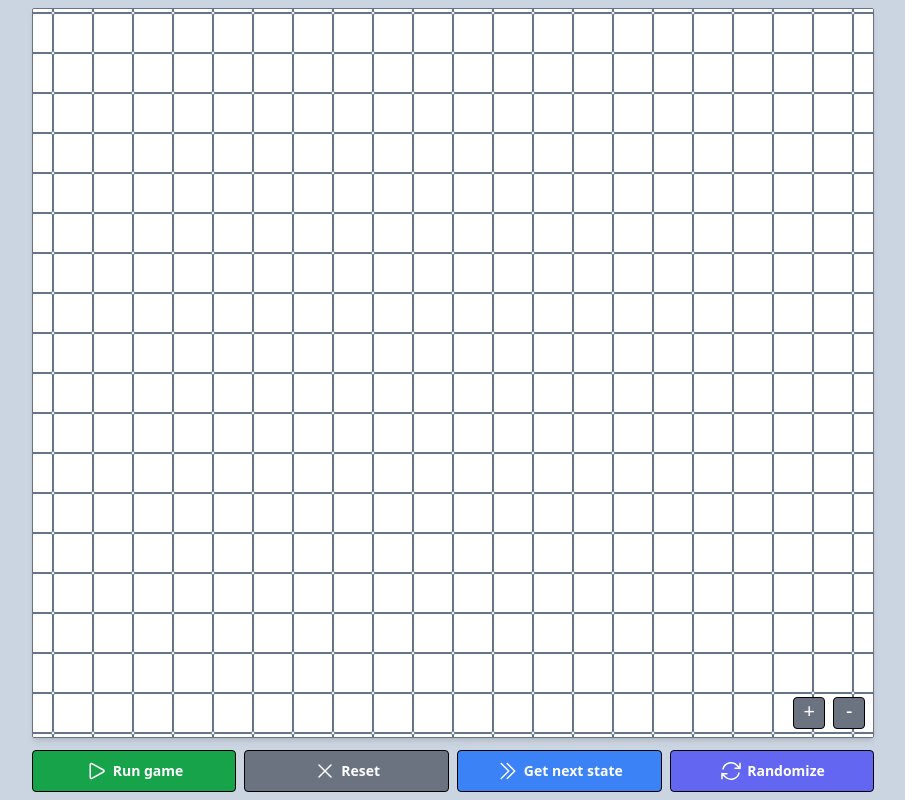
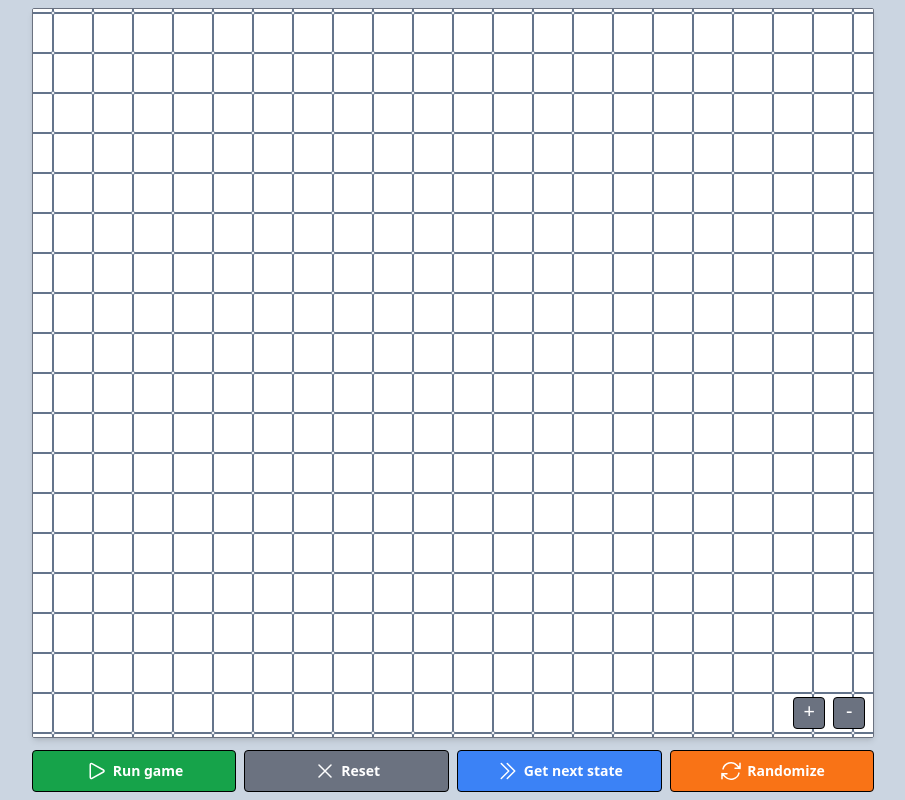
Before and after one commit to samdalvai/game-of-life, a React (Vite) app: page / in a window 1280 px wide. Shown: the whole page, without its empty margins (187-1092 px from the left). Built offline with nearby package versions, Linux system fonts and the light colour scheme.

Commit message:
Make randomize button orange

```diff
--- a/src/components/Button.tsx
+++ b/src/components/Button.tsx
@@ -9,6 +9,7 @@ const Button = ({ text, icon, color, onClick }: { text: string, icon?: ReactNode
         green: 'bg-green-600 hover:bg-green-700 focus:ring-green-900',
         red: 'bg-red-500 hover:bg-red-600 focus:ring-red-800',
         indigo: 'bg-indigo-500 hover:bg-indigo-600 focus:ring-indigo-800',
+        orange: 'bg-orange-500 hover:bg-orange-600 focus:ring-orange-800',
     };
 
     return <button className={`border border-black focus:ring-1 px-4 py-2 w-full text-sm font-bold text-white rounded ${buttonColors[color]}`} onClick={onClick}>
--- a/src/components/GameBoardMenu.tsx
+++ b/src/components/GameBoardMenu.tsx
@@ -35,7 +35,7 @@ const GameBoardMenu = ({ gameRunning, onRun, onReset, onNext, onRandomize }: { g
                 <Button
                     text="Randomize"
                     icon={<UpdateIcon />}
-                    color="indigo"
+                    color="orange"
                     onClick={onRandomize}
                 />
             </div>
--- a/src/types/components.ts
+++ b/src/types/components.ts
@@ -2,4 +2,4 @@ import { ReactNode } from 'react';
 
 export type ChildrenProps = ReactNode;
 
-export type ButtonColor = 'blue' | 'gray' | 'green' | 'red' | 'indigo'
+export type ButtonColor = 'blue' | 'gray' | 'green' | 'red' | 'indigo' | 'orange'
```
